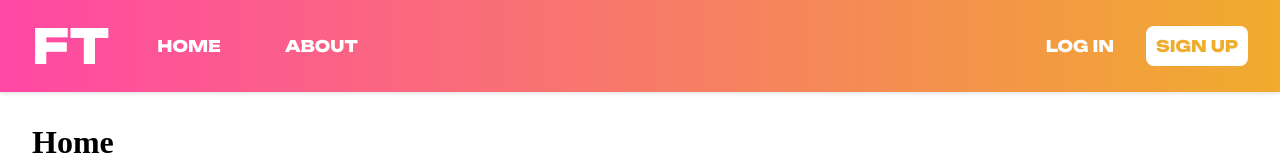
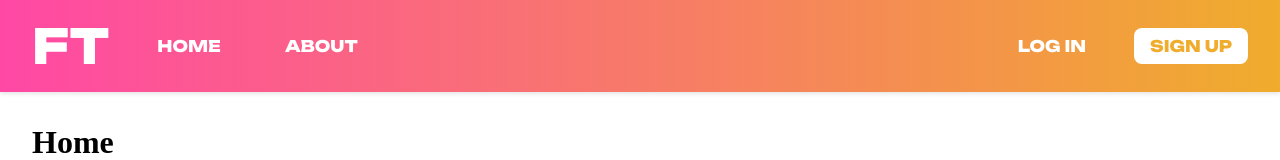
Before and after one commit to glsaacke/forzatrack, a React (Vite) app in the folder react-app/: page / in a window 1280 px wide. Shown: the top 160 px of the page. Built offline with nearby package versions, Linux system fonts and the light colour scheme.

Commit message:
navbar link hover behavior

```diff
--- a/react-app/src/styles/NavBar.css
+++ b/react-app/src/styles/NavBar.css
@@ -24,7 +24,7 @@
 
   .nav-link {
     padding: 0.5rem 1rem;
-    border-radius: 4px;
+    border-radius: 8px;
     transition: background-color 0.2s;
     color: #FFF;
     text-decoration: none;
@@ -42,16 +42,27 @@
   }
 
   .login-link {
+    padding: 0.5rem 1rem;
+    border-radius: 8px;
+    transition: background-color 0.2s;
     color: #FFF;
     text-decoration: none;
+  }
+
+  .login-link:hover{
+    background-color: rgba(255, 255, 255, 0.1);
   }
 
   .signup-link {
     color: #F0AC2D;
     text-decoration: none;
     background-color: #FFF;
-    padding: 10px;
+    padding: 0.5rem 1rem;
     border-radius: 8px;
+  }
+
+  .signup-link:hover{
+    background-color: #f5f5f5;
   }
 
   @media (max-width: 768px) {
```
Also changed, not shown: 2 other files (tests, documents, lock files or other folders).
